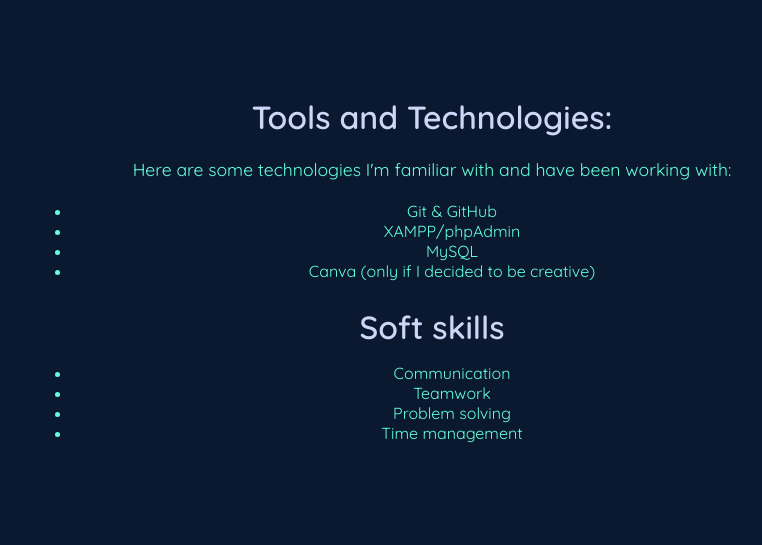
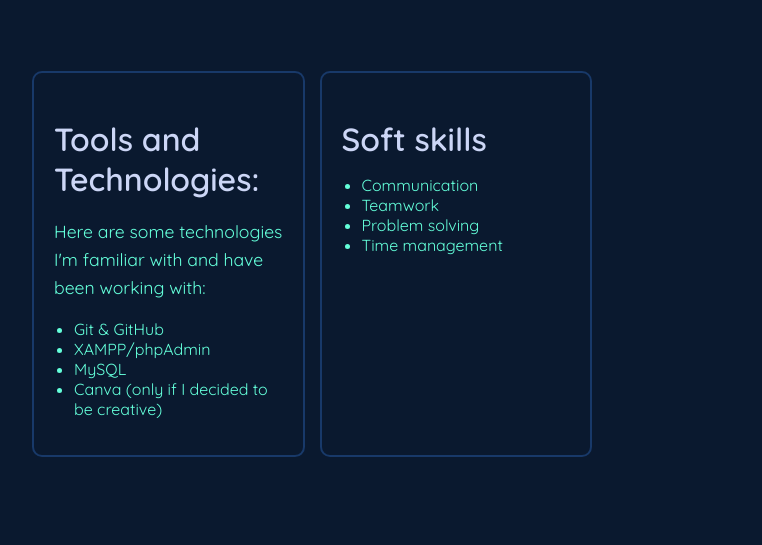
Before and after one commit to sjirokoshii/portfolio, a plain HTML site: page index.html in a window 1280 px wide. Shown: the part 2077-2622 px from the top of the page, without its empty margins (208-970 px from the left). Drawn offline with Linux system fonts and the light colour scheme.

Commit message:
Update styles.css

```diff
--- a/styles.css
+++ b/styles.css
@@ -40,16 +40,13 @@
 	align-items: center;
 	justify-content: center;
 	gap:50px;
+	flex: 1;
+	text-align: left;
 }
 
 .about-image{
 	max-width: 200px;
 	border-radius: 50%;
-}
-
-.about-container{
-	flex: 1;
-	text-align: left;
 }
 
 /* Digital Clock Styles */
@@ -159,8 +156,6 @@
 @keyframes blink {
     50% { border-color: transparent; }
 }
-
-
 
 #typewriter {
     font-family: 'Quicksand', sans-serif;
@@ -297,3 +292,37 @@
 .right-arrow {
     right: 10px;
 }
+
+.bottom-section {
+	display: flex;
+	gap: 15px;
+	max-width: 800px;
+	width:70%;
+}
+
+.tools-container,
+.softskills-container {
+	flex: 1;
+	background-color: #0a192f;
+	border: 2px solid #183969;
+	padding: 20px;
+	border-radius: 10px;
+	color: #64ffda;
+	text-align: left;
+}
+
+.tools-container h2,
+.softskills-container h2 {
+	color: #ccd6f6;
+}
+
+.tools-container ul,
+.softskills-container ul {
+	padding-left: 20px;
+}
+
+@media (max-width: 800px) {
+	.bottom-section {
+		flex-direction: column;
+	}
+}
```
